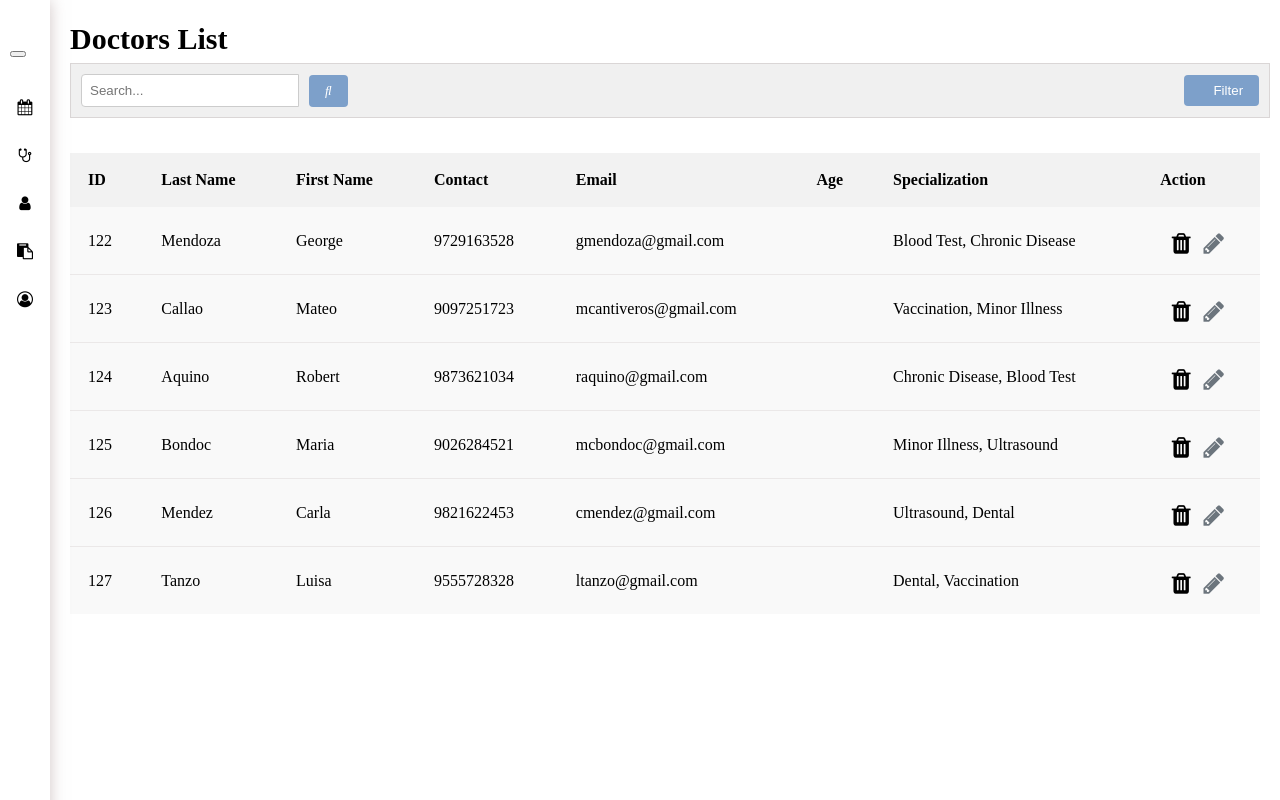
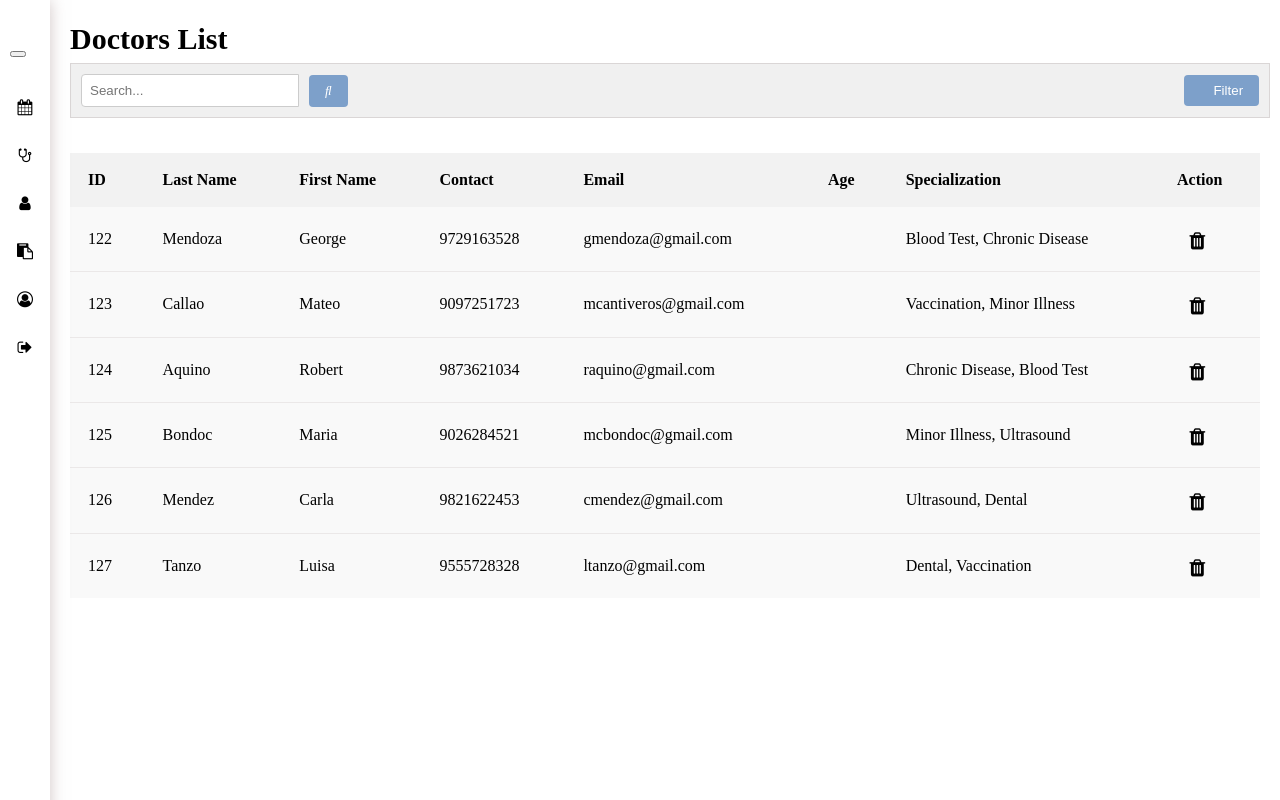
Before and after one commit to mccvliqht/Updated-Clinic-System, a PHP site: page /admin_page/doctor.php in a window 1280 px wide. Run offline with PHP 8.4, Linux system fonts and the light colour scheme; a user stored in the database is signed in; data comes from the database, SQL or seed files in the repository.

Commit message:
Update doctor.php

```diff
--- a/admin_page/doctor.php
+++ b/admin_page/doctor.php
@@ -48,7 +48,39 @@ $doctorSql = "SELECT doc_id, doc_fname, doc_lname, doc_contact, doc_email,
                      doc_spec
               FROM tbldoctor";
 $doctorResult = $conn->query($doctorSql);
+
+// Handle record deletion
+if ($_SERVER['REQUEST_METHOD'] == 'POST' && isset($_POST['docId'])) {
+  // Get the docId from the POST data
+  $docId = $_POST['docId'];
+
+  // Prepare and execute the SQL statement to delete the record from tbldoctor
+  $deleteDoctorSql = "DELETE FROM tbldoctor WHERE doc_id = ?";
+  $stmtDoctor = $conn->prepare($deleteDoctorSql);
+  $stmtDoctor->bind_param("i", $docId);
+
+  // Execute doctor deletion query
+  if ($stmtDoctor->execute()) {
+      // Prepare and execute the SQL statement to delete the record from tbllogin
+      $deleteLoginSql = "DELETE tbllogin FROM tbllogin INNER JOIN tbldoctor ON tbllogin.lgn_id = tbldoctor.lgn_id WHERE tbldoctor.doc_id = ?";
+      $stmtLogin = $conn->prepare($deleteLoginSql);
+      $stmtLogin->bind_param("i", $docId);
+
+      if ($stmtLogin->execute()) {
+          // If deletion is successful for both tables, redirect back to the admin page
+          header("Location: doctor.php");
+          exit();
+      } else {
+          // If deletion from tbllogin fails, handle the error
+          echo 'Error deleting record from tbllogin!';
+      }
+  } else {
+      // If deletion from tbldoctor fails, handle the error
+      echo 'Error deleting record from tbldoctor!';
+  }
+}
 ?>
+
 
 <!DOCTYPE html>
 <html lang="en">
@@ -78,11 +110,12 @@ $doctorResult = $conn->query($doctorSql);
                 </span>
             </li>
         <?php endif; ?>
-        <li><a href="admin_landing_page.php"><i class="fa fa-calendar"></i> <span>Calendar</span></a></li>
+        <li><a href="admin_landing_page.php"><i class="fa fa-calendar"></i> <span>Dashboard</span></a></li>
         <li><a href="doctor.php"><i class="fa fa-stethoscope"></i> <span>Doctor</span></a></li>
         <li><a href="patients.php"><i class="fa fa-user"></i> <span>Patient</span></a></li>
         <li><a href="appointment.php"><i class="fa fa-clipboard"></i> <span>Appointment</span></a></li>
         <li><a href="account_details.php"><i class="fa fa-user-circle-o"></i> <span>Account Details</span></a></li>
+        <li><a href="logout.php"><i class="fa fa-sign-out"></i> <span>Logout</span></a></li>
     </ul>
   </div>
   <div class="content">
@@ -115,7 +148,7 @@ $doctorResult = $conn->query($doctorSql);
             // Populate table rows with doctor records
             if ($doctorResult->num_rows > 0) {
                 while ($row = $doctorResult->fetch_assoc()) {
-                    echo "<tr>";
+                    echo "<tr data-id='" . $row['doc_id'] . "'>";
                     echo "<td>" . $row['doc_id'] . "</td>";
                     echo "<td>" . $row['doc_lname'] . "</td>";
                     echo "<td>" . $row['doc_fname'] . "</td>";
@@ -123,7 +156,14 @@ $doctorResult = $conn->query($doctorSql);
                     echo "<td>" . $row['doc_email'] . "</td>";
                     echo "<td>" . $row['age'] . "</td>";
                     echo "<td>" . $row['doc_spec'] . "</td>";
-                    echo "<td><i class='fa fa-trash delete-icon action-icon'></i> <i class='fa fa-pencil edit-icon action-icon'></i></td>";
+                    echo "<td>
+                    <form method='post'>
+                        <input type='hidden' name='docId' value='" . $row['doc_id'] . "'>
+                        <div class='action-icons'>
+                            <button type='submit' class='delete-button'><i class='fa fa-trash delete-icon action-icon'></i></button>
+                        </div>
+                    </form>
+                   </td>";
                     echo "</tr>";
                 }
             } else {
@@ -135,5 +175,6 @@ $doctorResult = $conn->query($doctorSql);
 
   </div>
   <script src="admin_script.js?v=<?php echo time(); ?>"></script>
+  <script src="https://ajax.googleapis.com/ajax/libs/jquery/3.5.1/jquery.min.js"></script>
 </body>
 </html>
```
